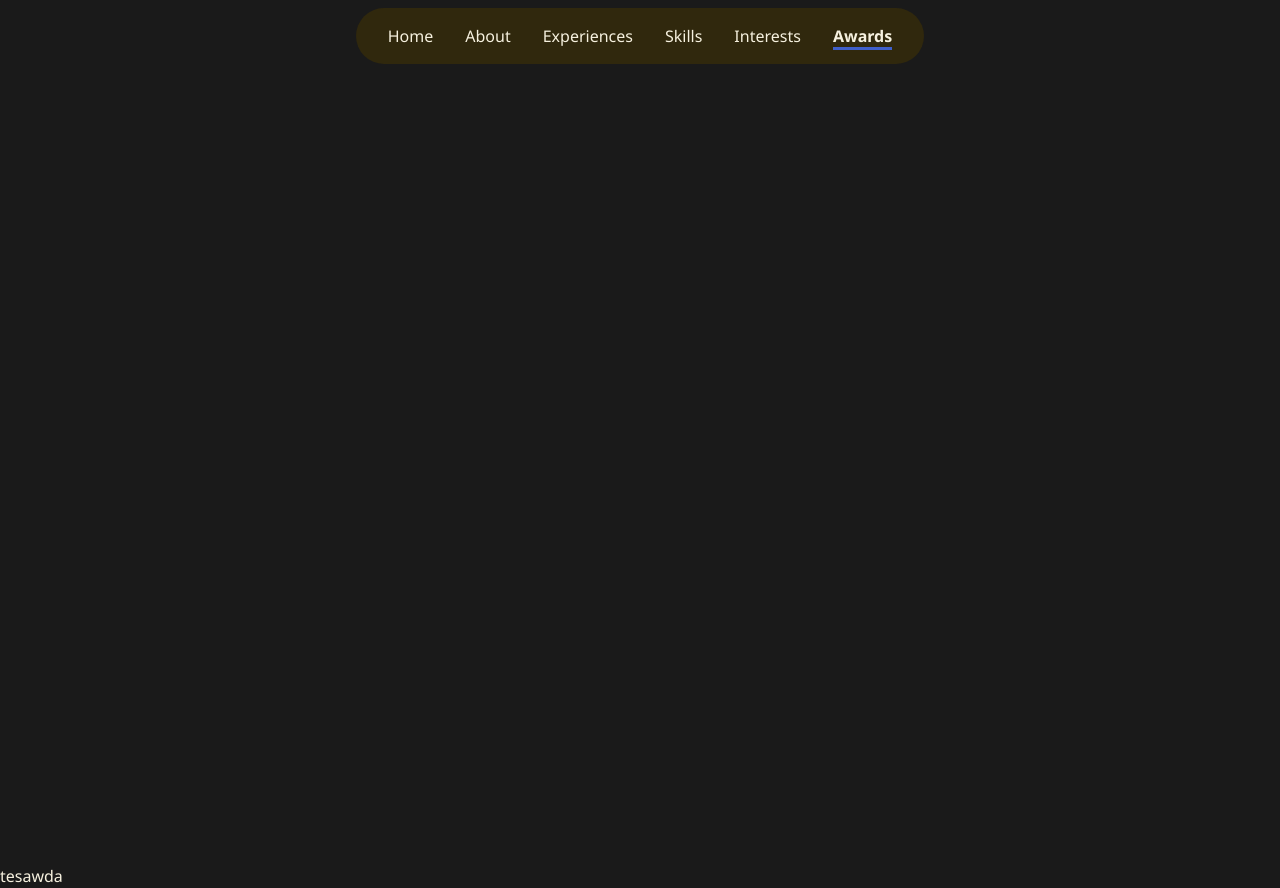
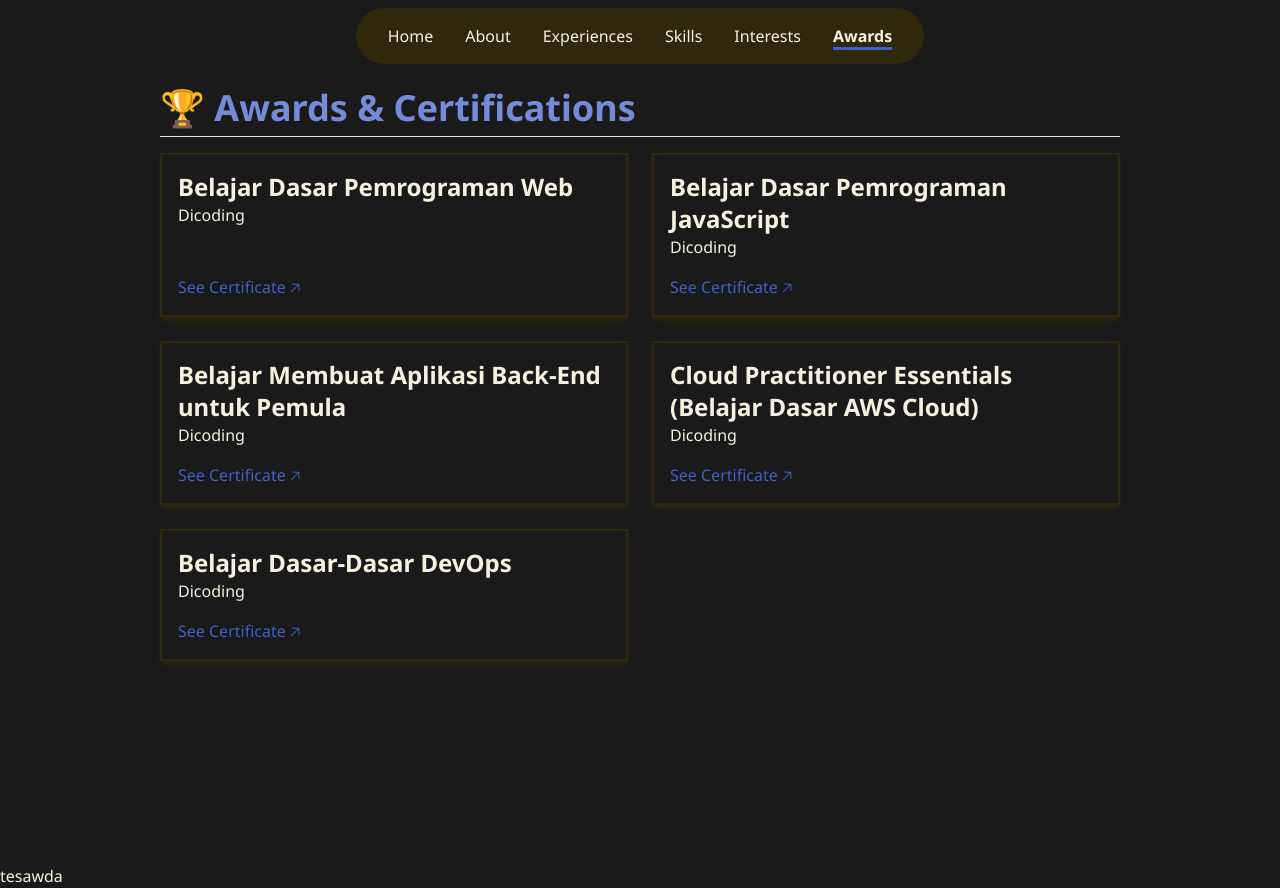
Before and after one commit to shidqi29/assignment-3-portfolio, a React (Vite) app: page /awards in a window 1280 px wide. Built offline with nearby package versions, Linux system fonts and the light colour scheme.

Commit message:
feat: add Awards page

```diff
--- a/src/App.jsx
+++ b/src/App.jsx
@@ -4,6 +4,7 @@ import PageLayout from "./components/layout/PageLayout";
 import About from "./pages/About";
 import Skills from "./pages/Skills";
 import Interests from "./pages/Interests";
+import Awards from "./pages/Awards";
 function App() {
   return (
     <>
@@ -14,6 +15,7 @@ function App() {
             <Route path="/about" element={<About />} />
             <Route path="/skills" element={<Skills />} />
             <Route path="/interests" element={<Interests />} />
+            <Route path="/awards" element={<Awards />} />
           </Routes>
         </PageLayout>
       </Router>
--- a/src/constant/index.jsx
+++ b/src/constant/index.jsx
@@ -92,3 +92,31 @@ export const interests = [
     icon: <FaHiking size={iconSize} />,
   },
 ];
+
+export const awards = [
+  {
+    name: "Belajar Dasar Pemrograman Web",
+    company: "Dicoding",
+    link: "https://dicoding.com/certificates/KEXLL0QOWXG2",
+  },
+  {
+    name: "Belajar Dasar Pemrograman JavaScript",
+    company: "Dicoding",
+    link: "https://dicoding.com/certificates/4EXG99GQ1ZRL",
+  },
+  {
+    name: "Belajar Membuat Aplikasi Back-End untuk Pemula",
+    company: "Dicoding",
+    link: "https://dicoding.com/certificates/ERZR01WY2XYV",
+  },
+  {
+    name: "Cloud Practitioner Essentials (Belajar Dasar AWS Cloud)",
+    company: "Dicoding",
+    link: "https://dicoding.com/certificates/MEPJKR6NJX3V",
+  },
+  {
+    name: "Belajar Dasar-Dasar DevOps",
+    company: "Dicoding",
+    link: "https://dicoding.com/certificates/QLZ92E5R2X5D",
+  },
+];
--- /dev/null
+++ b/src/pages/Awards.jsx
@@ -0,0 +1,39 @@
+import { Link } from "react-router-dom";
+import { awards } from "../constant";
+
+const Awards = () => {
+  return (
+    <div className="mx-auto flex w-full max-w-5xl flex-col items-center justify-start px-4">
+      <div className="w-full px-4 py-4">
+        <h1 className="my-2 text-4xl font-bold text-primary">
+          🏆 Awards & Certifications
+        </h1>
+        <hr />
+      </div>
+      <div className="w-full px-4">
+        <ul className="grid grid-cols-1 gap-6 md:grid-cols-2">
+          {awards.map((award, index) => (
+            <li key={index}>
+              <div className="flex h-full w-full flex-col justify-between gap-4 border-2 border-secondary p-4 shadow-md shadow-secondary transition hover:scale-105">
+                <div>
+                  <h3 className="text-2xl font-bold">{award.name}</h3>
+                  <p>{award.company}</p>
+                </div>
+                <Link
+                  to={award.link}
+                  target="_blank"
+                  rel="noreferrer"
+                  className="w-max text-accent hover:underline"
+                >
+                  See Certificate 🡥
+                </Link>
+              </div>
+            </li>
+          ))}
+        </ul>
+      </div>
+    </div>
+  );
+};
+
+export default Awards;
```
